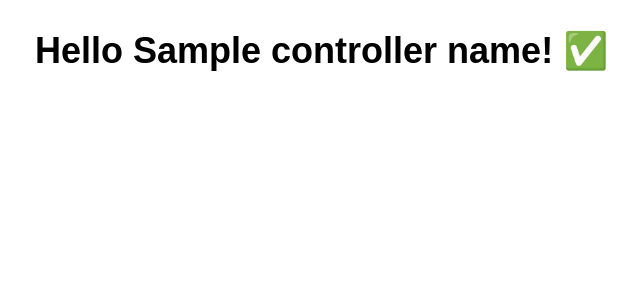
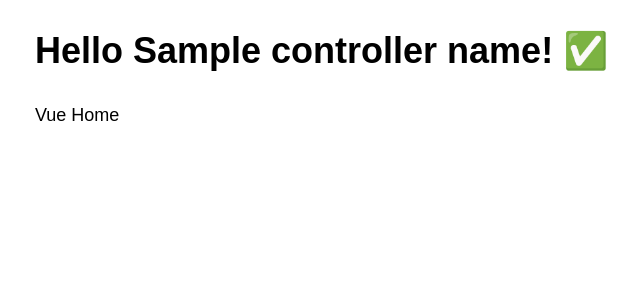
Before and after one commit to n3crone/bookrenter, a Symfony app: template templates/home/index.html.twig in a window 1280 px wide. Shown: the top 300 px of the page, without its empty margins (205-845 px from the left). Run offline with Twig, Linux system fonts and the light colour scheme; the template is opened without the code that fills it: most values are stand-ins (such as "Sample title", 1, 10 or a date in 2020); style sheets or scripts are compiled from the project's sources; some libraries are stand-ins or nearby versions.

Commit message:
feature: vue component

```diff
--- /dev/null
+++ b/assets/js/home.js
@@ -0,0 +1,6 @@
+import Vue from 'vue';
+import App from '@/pages/home';
+
+new Vue({
+    render: (h) => h(App),
+}).$mount('#home');
--- /dev/null
+++ b/assets/js/pages/home.vue
@@ -0,0 +1,15 @@
+<template>
+  <div>
+    Vue Home
+  </div>
+</template>
+
+<script>
+export default {
+  name: "Home"
+}
+</script>
+
+<style scoped>
+
+</style>
--- a/templates/home/index.html.twig
+++ b/templates/home/index.html.twig
@@ -1,6 +1,12 @@
 {% extends 'base.html.twig' %}
 
 {% block title %}Hello HomeController!{% endblock %}
+
+{% block stylesheets %}
+    {{ parent() }}
+
+    {{ encore_entry_link_tags('home') }}
+{% endblock %}
 
 {% block body %}
 <style>
@@ -10,5 +16,14 @@
 
 <div class="example-wrapper">
     <h1>Hello {{ controller_name }}! ✅</h1>
+    <div id="home">
+
+    </div>
 </div>
 {% endblock %}
+
+{% block javascripts %}
+    {{ parent() }}
+
+    {{ encore_entry_script_tags('home') }}
+{% endblock %}
--- a/webpack.config.js
+++ b/webpack.config.js
@@ -25,6 +25,7 @@ Encore
      * and one CSS file (e.g. app.css) if your JavaScript imports CSS.
      */
     .addEntry('app', './assets/js/app.js')
+    .addEntry('home', './assets/js/home.js')
     //.addEntry('page1', './assets/page1.js')
     //.addEntry('page2', './assets/page2.js')
 
```
